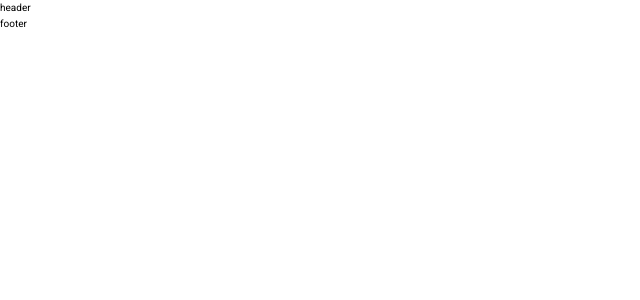
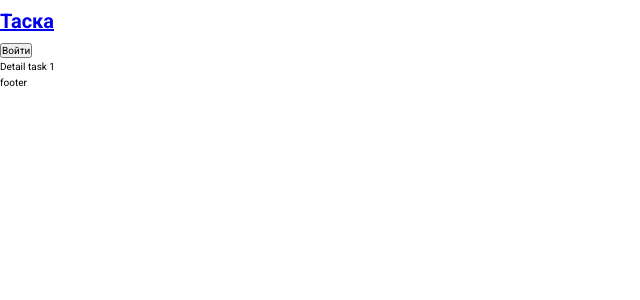
Before and after one commit to Nickdem/tasks-vue, a Vue app: page /tasks/1 in a window 1280 px wide. Before the commit this address had no page. Shown: the top 300 px of the page, without its empty margins (0-640 px from the left). Built offline with nearby package versions, Linux system fonts and the light colour scheme; the HTML template or start-up script is replaced by a standard one.

Commit message:
feat: создание сторов и логики шапки

```diff
--- a/src/App.vue
+++ b/src/App.vue
@@ -1,5 +1,6 @@
 <script setup lang="ts">
 import { RouterView } from 'vue-router'
+
 import LayoutView from '@/views/LayoutView.vue'
 </script>
 
--- a/src/components/HeaderBlock.vue
+++ b/src/components/HeaderBlock.vue
@@ -1,5 +1,86 @@
 <template>
-  <p>header</p>
+  <!-- <p>header</p> -->
+
+  <!-- <div v-if="userStore.loadingUser">загрузка</div>
+  <div v-else>{{userStore.getUserInfoName}}</div> -->
+  <header class="app-header">
+    <div class="app-header__left">
+      <h1><router-link to="/"> Таска</router-link></h1>
+    </div>
+
+    <div class="app-header__right">
+      <LoaderEl width="20" v-if="userStore.loadingUser" />
+      <div class="app-header__auth">
+        <router-link to="/create" v-if="userStore.getUserInfoName">Создать</router-link>
+        <router-link to="/profile" v-if="userStore.getUserInfoName"
+          >Профиль ({{ userStore.getUserInfoName }})</router-link
+        >
+        <button
+          class="app-header__auth-btn"
+          @click="
+            !userStore.getUserInfoName ? userStore.getFromApiUser(1) : userStore.setUser(null)
+          "
+        >
+          {{ !userStore.getUserInfoName ? 'Войти' : 'Выйти' }}
+        </button>
+      </div>
+    </div>
+  </header>
 </template>
 
-<script setup lang="ts"></script>
+<script setup lang="ts">
+// import { useTaskStore } from '@/stores/task';
+import { useUserStore } from '@/stores/user'
+import { onMounted } from 'vue'
+import LoaderEl from './LoaderEl.vue'
+// const taskStore = useTaskStore()
+const userStore = useUserStore()
+// const loading = ref(false)
+// const error = ref(false)
+// console.log(userStore)
+// console.log(taskStore);
+// export default {
+//   computed: {
+//     ...mapState(useCounterStore, ['count'])}
+//   }
+// function setLoading(value: boolean) {
+//   loading.value = value
+// }
+// function setError(value: boolean) {
+//   error.value = value
+// }
+
+// watch(() => $route.params.id, fetchData, { immediate: true })
+
+// async function fetchData(id:number) {
+//  console.log(id);
+
+//   setLoading(true);
+// try {
+//   // replace `getPost` with your data fetching util / API wrapper
+//   post.value = await getPost(id)
+// } catch (err) {
+//   error.value = err.toString()
+// } finally {
+//   loading.value = false
+// }
+// }
+// watch(userStore, async (newUserInfo: UserInfo, oldUserInfo: UserInfo) => {
+//   console.log(newUserInfo)
+//   console.log(oldUserInfo)
+// })
+onMounted(() => {
+  // console.log(`user info ${userStore.getUserInfo}.`)
+  // setTimeout(() => {
+  //   setLoading(false)
+  //   setError(true)
+  //   fetchData(1);
+  // }, 2000)
+  // setLoading(true)
+  // userStore.getFromApiUserList()
+  // if (!userStore.getUserInfoName) {
+  //   console.log(123)
+  //   userStore.getFromApiUser(1)
+  // }
+})
+</script>
--- /dev/null
+++ b/src/components/LoaderEl.vue
@@ -0,0 +1,43 @@
+<template>
+  <div class="loader" :style="{ width: width + 'px' }"></div>
+</template>
+<script setup lang="ts">
+const { width = '60' } = defineProps<{
+  width?: string
+}>()
+</script>
+<style lang="scss">
+.loader {
+  aspect-ratio: 4;
+  background: radial-gradient(closest-side at calc(100% / 6) 50%, #000 90%, #0000) 0/75% 100%;
+  position: relative;
+  animation: l15-0 1s infinite linear;
+}
+.loader::before {
+  content: '';
+  position: absolute;
+  background: inherit;
+  clip-path: inset(0 0 0 50%);
+  inset: 0;
+  animation: l15-1 0.5s infinite linear;
+}
+@keyframes l15-0 {
+  0%,
+  49.99% {
+    transform: scale(1);
+  }
+  50%,
+  100% {
+    transform: scale(-1);
+  }
+}
+@keyframes l15-1 {
+  0% {
+    transform: translateX(-37.5%) rotate(0turn);
+  }
+  80%,
+  100% {
+    transform: translateX(-37.5%) rotate(1turn);
+  }
+}
+</style>
--- a/src/router/index.ts
+++ b/src/router/index.ts
@@ -1,5 +1,9 @@
 import { createRouter, createWebHistory } from 'vue-router'
-import HomeView from '../views/HomeView.vue'
+import HomeView from '@/views/HomeView.vue'
+import TasksView from '@/views/TasksView.vue'
+import TaskView from '@/views/TaskView.vue'
+import ProfileView from '@/views/ProfileView.vue'
+// import CreateView from '@/views/CreateView.vue'
 
 const router = createRouter({
   history: createWebHistory(import.meta.env.BASE_URL),
@@ -8,6 +12,27 @@ const router = createRouter({
       path: '/',
       name: 'home',
       component: HomeView,
+    },
+    {
+      path: '/create',
+      name: 'create',
+      // component: CreateView,
+      component: () => import('../views/CreateView.vue'),
+    },
+    {
+      path: '/tasks',
+      name: 'tasks',
+      component: TasksView,
+    },
+    {
+      path: '/profile',
+      name: 'profile',
+      component: ProfileView,
+    },
+    {
+      path: '/tasks/:id',
+      name: 'task',
+      component: TaskView,
     },
     // {
     //   path: '/about',
--- a/src/stores/user.ts
+++ b/src/stores/user.ts
@@ -1,20 +1,74 @@
+import { userApi, type UserInfo, type UserState } from '@/utils'
 import { defineStore } from 'pinia'
 
-interface State {
-  userList: UserInfo[]
-  user: UserInfo | null
-}
-
 export const useUserStore = defineStore('user', {
-  state: (): State => {
+  state: (): UserState => {
     return {
       userList: [],
       user: null,
+      loadingUsers: false,
+      loadingUser: false,
+      errorUsers: '',
+      errorUser: '',
     }
   },
+  actions: {
+    setUser(userInfo: UserInfo | null) {
+      this.user = userInfo
+    },
+    setUserList(userListInfo: UserInfo[]) {
+      this.userList = userListInfo
+    },
+    setLoadingUser(value: boolean) {
+      this.loadingUser = value
+    },
+    setLoadingUsers(value: boolean) {
+      this.loadingUsers = value
+    },
+    setErrorUsers(value: string) {
+      this.errorUsers = value
+    },
+    setErrorUser(value: string) {
+      this.errorUser = value
+    },
+    async getFromApiUserList() {
+      this.setLoadingUsers(true)
+      try {
+        const users = await userApi('task-users')
+        if (await users.length) {
+          this.setUserList(users)
+        } else {
+          this.setUserList([])
+        }
+      } catch (err) {
+        const error = err instanceof Error
+        this.setErrorUsers('Что-то пошло не так')
+        console.error('Произошла ошибка: ', error)
+      } finally {
+        this.setLoadingUsers(false)
+      }
+    },
+    async getFromApiUser(id: number) {
+      this.setLoadingUser(true)
+      try {
+        const user = await userApi(`task-users/${id}`)
+        if (await user) {
+          this.setUser(user)
+        }
+      } catch (err) {
+        const error = err instanceof Error
+        this.setErrorUser('Что-то пошло не так')
+        console.error('Произошла ошибка: ', error)
+      } finally {
+        this.setLoadingUser(false)
+      }
+    },
+  },
+  getters: {
+    getUserListInfo: (state) => state.userList,
+    getUserInfo: (state) => state.user,
+    getLoadingUser: (state) => state.loadingUser,
+    getLoadingUsers: (state) => state.loadingUsers,
+    getUserInfoName: (state) => state.user?.user_fullname || null,
+  },
 })
-
-interface UserInfo {
-  name: string
-  job: string
-}
--- /dev/null
+++ b/src/utils.ts
@@ -0,0 +1,44 @@
+export interface UserInfo {
+  user_fullname: string
+  user_job: string
+}
+export interface UserState {
+  userList: UserInfo[]
+  user: UserInfo | null
+  loadingUsers: boolean
+  loadingUser: boolean
+  errorUsers: string
+  errorUser: string
+}
+export interface taskState {
+  taskList: TaskInfo[]
+  currentTask: TaskInfo | null
+}
+export interface TaskInfo {
+  task_title: string
+  task_body: string
+  task_created_by: string
+  task_created_time: string
+  task_deadline: string
+  task_status: string
+  task_fire: string
+  task_work_to: string
+}
+
+const baseUrl = 'https://nickdemid.store/'
+
+export const userApi = (param: string, method: string = 'GET', body?: UserInfo) => {
+  console.log('body: ', body)
+
+  if (method == 'GET') {
+    return fetch(`${baseUrl + param}`, {
+      method: 'GET',
+    })
+      .then((data) => data.json())
+      .catch((err) => console.log(err))
+  }
+}
+
+// export const taskApi = (param: string, method: string, body?: UserInfo) => {
+
+// }
--- /dev/null
+++ b/src/views/CreateView.vue
@@ -0,0 +1,3 @@
+<script setup lang="ts"></script>
+
+<template><p>Create task</p></template>
--- /dev/null
+++ b/src/views/ProfileView.vue
@@ -0,0 +1,3 @@
+<script setup lang="ts"></script>
+
+<template><p>Profile</p></template>
--- /dev/null
+++ b/src/views/TaskView.vue
@@ -0,0 +1,5 @@
+<script setup lang="ts"></script>
+
+<template>
+  <p>Detail task {{ $route.params.id }}</p>
+</template>
--- /dev/null
+++ b/src/views/TasksView.vue
@@ -0,0 +1,3 @@
+<script setup lang="ts"></script>
+
+<template><p>Tasks</p></template>
```
Also changed, not shown: src/stores/task.ts (+15 -18 lines).
